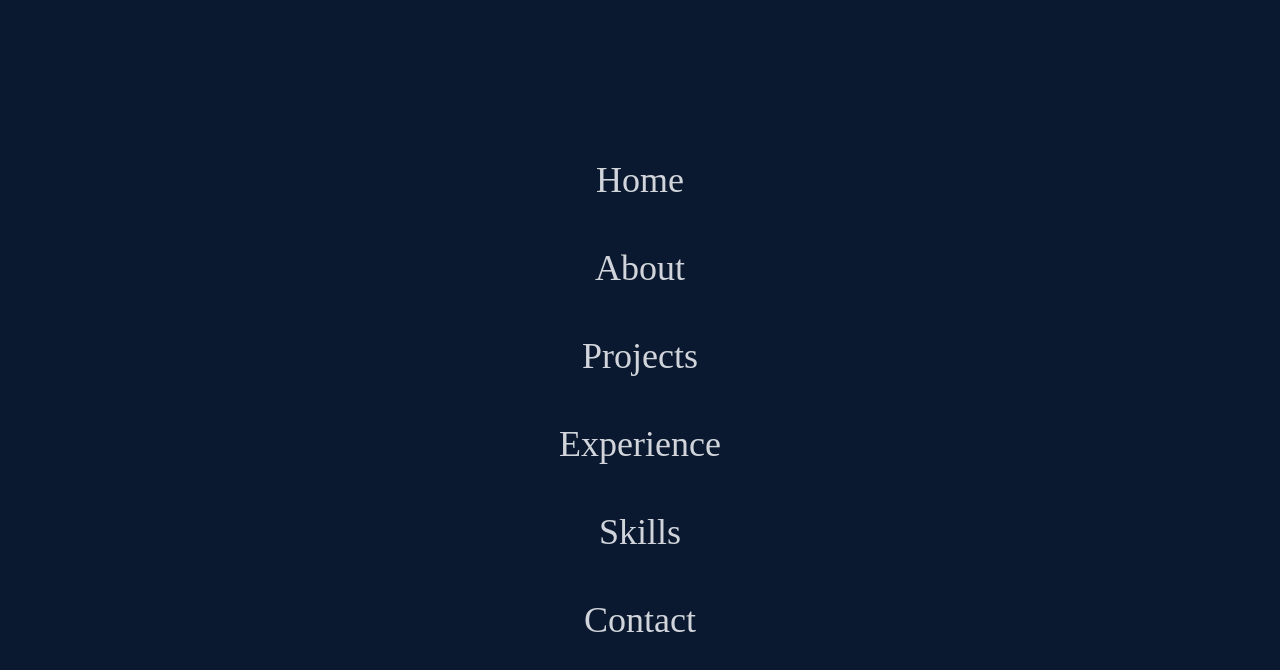
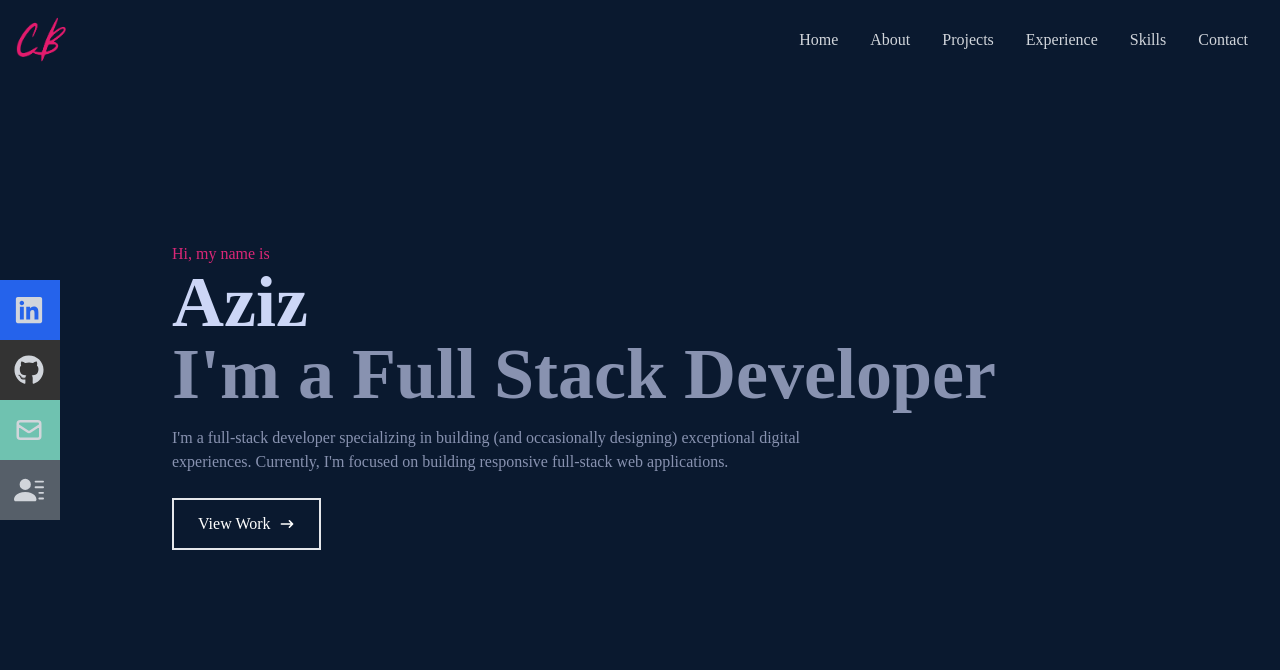
Before and after one commit to azizmatyakubov/portfolio, a React (Create React App) app: page / in a window 1280 px wide. Shown: the top 670 px of the page. Built offline with nearby package versions, Linux system fonts and the light colour scheme.

Commit message:
create home component

```diff
--- a/src/App.js
+++ b/src/App.js
@@ -1,9 +1,11 @@
+import Home from "./components/Home";
 import Navbar from "./components/Navbar";
 
 function App() {
   return (
     <div>
       <Navbar />
+      <Home />
     </div>
   );
 }
--- /dev/null
+++ b/src/components/Home.jsx
@@ -0,0 +1,32 @@
+import React from 'react'
+import { HiArrowNarrowRight } from 'react-icons/hi'
+
+const Home = () => {
+  return (
+    <div name="home" className="w-full h-screen bg-[#0a192f]">
+      {/* Container  */}
+      <div className="max-w-[1000px] mx-auto px-8 flex flex-col justify-center h-full">
+        <p className="text-pink-600">Hi, my name is</p>
+        <h1 className="text-4xl sm:text-7xl font-bold text-[#ccd6f6]">Aziz</h1>
+        <h2 className="text-4xl sm:text-7xl font-bold text-[#8892b0]">
+          I'm a Full Stack Developer
+        </h2>
+        <p className="text-[#8892b0] py-4 max-w-[700px]">
+          I'm a full-stack developer specializing in building (and occasionally
+          designing) exceptional digital experiences. Currently, I'm focused on
+          building responsive full-stack web applications.
+        </p>
+        <div>
+          <button className="text-white group border-2 px-6 py-3 my-2 flex items-center hover:bg-pink-600 hover:border-pink-600">
+            View Work
+            <span className="group-hover:rotate-90 duration-300">
+              <HiArrowNarrowRight className="ml-2" />
+            </span>
+          </button>
+        </div>
+      </div>
+    </div>
+  )
+}
+
+export default Home
--- a/src/components/Navbar.jsx
+++ b/src/components/Navbar.jsx
@@ -1,5 +1,8 @@
 import { useState } from 'react'
-import { FaBars, FaTimes } from 'react-icons/fa'
+import { FaBars, FaTimes, FaGithub, FaLinkedin } from 'react-icons/fa'
+import { HiOutlineMail } from 'react-icons/hi'
+import { BsFillPersonLinesFill } from 'react-icons/bs'
+
 import Logo from '../assets/logo1.png'
 
 const Navbar = () => {
@@ -30,7 +33,7 @@
       {/* Mobile menu  */}
       <ul
         className={
-          !nav
+          nav
             ? 'absolute top-0 left-0 w-full h-screen bg-[#0a192f] flex flex-col justify-center items-center'
             : 'hidden'
         }
@@ -44,7 +47,46 @@
       </ul>
 
       {/* Social icons */}
-      <div className="hidden"></div>
+      <div className="hidden lg:flex fixed flex-col top-[35%] left-0 ">
+        <ul>
+          <li className="w-[160px] h-[60px] flex justify-between items-center ml-[-100px] hover:ml-[-10px] duration-300 bg-blue-600">
+            <a
+              className="flex justify-between items-center w-full text-gray-300"
+              href="http://"
+            >
+              LinkedIn
+              <FaLinkedin size={30} />
+            </a>
+          </li>
+          <li className="w-[160px] h-[60px] flex justify-between items-center ml-[-100px] hover:ml-[-10px] duration-300 bg-[#333333]">
+            <a
+              className="flex justify-between items-center w-full text-gray-300"
+              href="http://"
+            >
+              Github
+              <FaGithub size={30} />
+            </a>
+          </li>
+          <li className="w-[160px] h-[60px] flex justify-between items-center ml-[-100px] hover:ml-[-10px] duration-300 bg-[#6fc2b0]">
+            <a
+              className="flex justify-between items-center w-full text-gray-300"
+              href="http://"
+            >
+              Email
+              <HiOutlineMail size={30} />
+            </a>
+          </li>
+          <li className="w-[160px] h-[60px] flex justify-between items-center ml-[-100px] hover:ml-[-10px] duration-300 bg-[#565f69]">
+            <a
+              className="flex justify-between items-center w-full text-gray-300"
+              href="http://"
+            >
+              CV
+              <BsFillPersonLinesFill size={30} />
+            </a>
+          </li>
+        </ul>
+      </div>
     </div>
   )
 }
```
